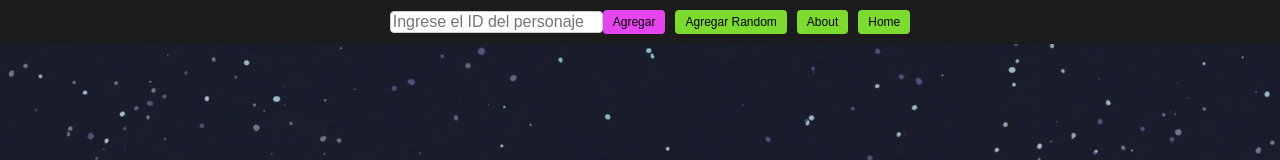
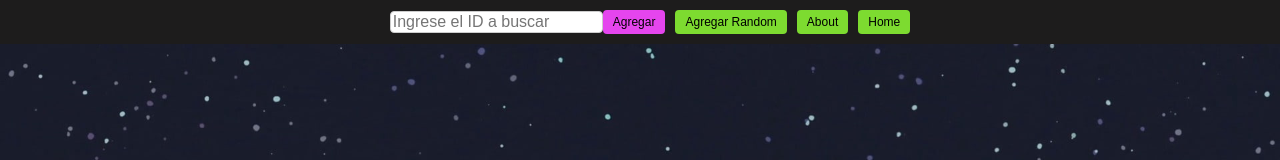
Before and after one commit to gabrielagi/PI-rick-and-morty, a React (Create React App) app: page / in a window 1280 px wide. Shown: the top 160 px of the page. Built offline with nearby package versions, Linux system fonts and the light colour scheme.

Commit message:
Form + Styled Component Form

```diff
--- a/src/App.js
+++ b/src/App.js
@@ -4,12 +4,13 @@ import Detail from "./components/Detail/Detail";
 import Nav from "./components/Nav/Nav";
 import { useState } from "react";
 import axios from "axios";
-import { Routes, Route } from "react-router-dom";
+import { Routes, Route, useLocation } from "react-router-dom";
 import About from "./components/About/About";
 import Error404 from "./components/Error404/Error404";
 import { ThemeProvider } from "styled-components"; // Import ThemeProvider from styled-components
 import { GlobalStyle, theme } from "./RYMBackground.styled-component";
 import portalGif from "./assets/portal-rick-and-morty.gif";
+import Form from "./components/Form/Form";
 
 //const URL_BASE = "https://rym2-production.up.railway.app/api/character/10?key=henrym-gabrielagi";
 const URL_BASE = "https://rym2-production.up.railway.app/api/character";
@@ -17,7 +18,7 @@ const API_KEY = "henrym-gabrielagi";
 
 function App() {
   const [characters, setCharacter] = useState([]);
-
+  const Location = useLocation();
   //------Ejercicio 1 a 6------
   //   const example = {
   //     id: 1,
@@ -96,10 +97,7 @@ function App() {
           onAddRandomCharacter={handleAddRandomCharacter}
         />
         <Routes>
-          <Route
-            path="/"
-            element={<Cards characters={characters} onClose={onClose} />}
-          />
+          <Route path="/" element={<Form />} />
           <Route
             path="/home"
             element={<Cards characters={characters} onClose={onClose} />}
--- /dev/null
+++ b/src/components/Form/Form.jsx
@@ -0,0 +1,38 @@
+import React from "react";
+import { useState } from "react";
+
+const Form = () => {
+  const [userData, setUserData] = useState({
+    email: "",
+    password: "",
+  });
+
+  const handleChange = (event) => {
+    setUserData({
+      ...userData,
+      [event.target.name]: event.target.value,
+    });
+  };
+
+  return (
+    <form>
+      <label htmlFor="email">Email: </label>
+      <input
+        type="text"
+        name="email"
+        value={userData.email}
+        onChange={handleChange}
+      />
+      <label htmlFor="password">Password: </label>
+      <input
+        type="text"
+        name="password"
+        value={userData.password}
+        onChange={handleChange}
+      />
+      <button>Submit</button>
+    </form>
+  );
+};
+
+export default Form;
--- a/src/components/SearchBar/SearchBar.jsx
+++ b/src/components/SearchBar/SearchBar.jsx
@@ -17,7 +17,7 @@ export default function SearchBar({ onSearch }) {
           type="search"
           onChange={handleChange}
           value={id}
-          placeholder="Ingrese el ID del personaje a buscar"
+          placeholder="Ingrese el ID a buscar"
         />
         <SearchButton onClick={() => onSearch(id)}>Agregar</SearchButton>
       </SearchContainer>
```
Also changed, not shown: src/components/Form/Form.styled-component.js (added).
